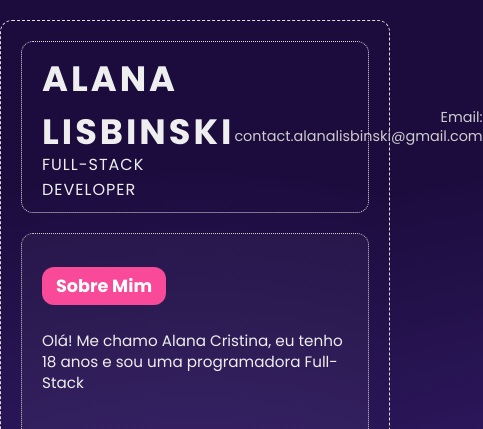
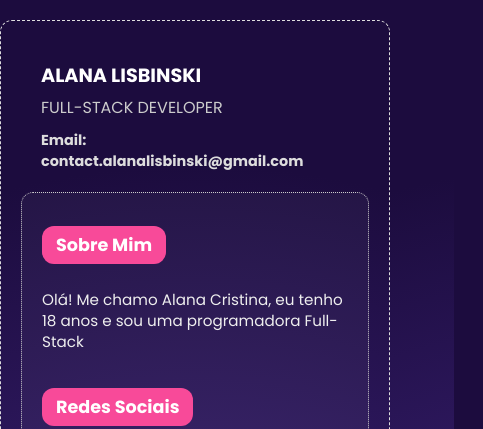
Before and after one commit to alanalisbinski/Portfolio-alanalisbinski, a plain HTML site: page index.html in a window 390 px wide. Shown: the top 429 px of the page, 483 px wide, since content can reach past the window. Drawn offline with Linux system fonts and the light colour scheme.

Commit message:
Update styles.css

```diff
--- a/styles.css
+++ b/styles.css
@@ -21,29 +21,48 @@
   display: flex;
   justify-content: space-between;
   align-items: center;
-    border: 1px dotted #ddd;
-    border-radius: 12px;
-    padding: 10px 20px;
-    margin-bottom: 20px;
+  padding: 20px;
+  font-size: 1.4rem;
+  font-weight: bold;
+  color: #fff;
+  flex-wrap: wrap;
 }
+
 .header-left {
-    font-weight: 700;
-    font-size: 2.2rem;
-    color: #eee;
-    letter-spacing: 3px;
+  display: flex;
+  flex-direction: column;
+  gap: 5px;
 }
+
 .header-left span {
-    font-weight: 300;
   font-size: 1rem;
-    letter-spacing: 1px;
-    display: block;
-    margin-top: -6px;
+  font-weight: 400;
+  color: #ccc;
 }
+
 .header-right {
+  font-size: 0.95rem;
+  color: #ddd;
+  white-space: nowrap;
+}
+
+@media (max-width: 768px) {
+  .header {
+    flex-direction: column;
+    align-items: flex-start;
+    text-align: left;
+    gap: 10px;
+  }
+
+  .header-right {
+    white-space: normal;
+    word-break: break-word;
     font-size: 0.9rem;
-    color: #ccc;
-    line-height: 1.3;
-    text-align: right;
+  }
+
+  .header-left {
+    font-size: 1.2rem;
+  }
 }
 
   .main-content {
@@ -211,9 +230,4 @@
 
   .footer-space {
     margin-bottom: 50px;
-
-    .email {
-      word-wrap: break-word;
-      overflow-wrap: break-word;
-      display: flex;
   }
```
Lines whose indentation alone changed are shown as unchanged.
